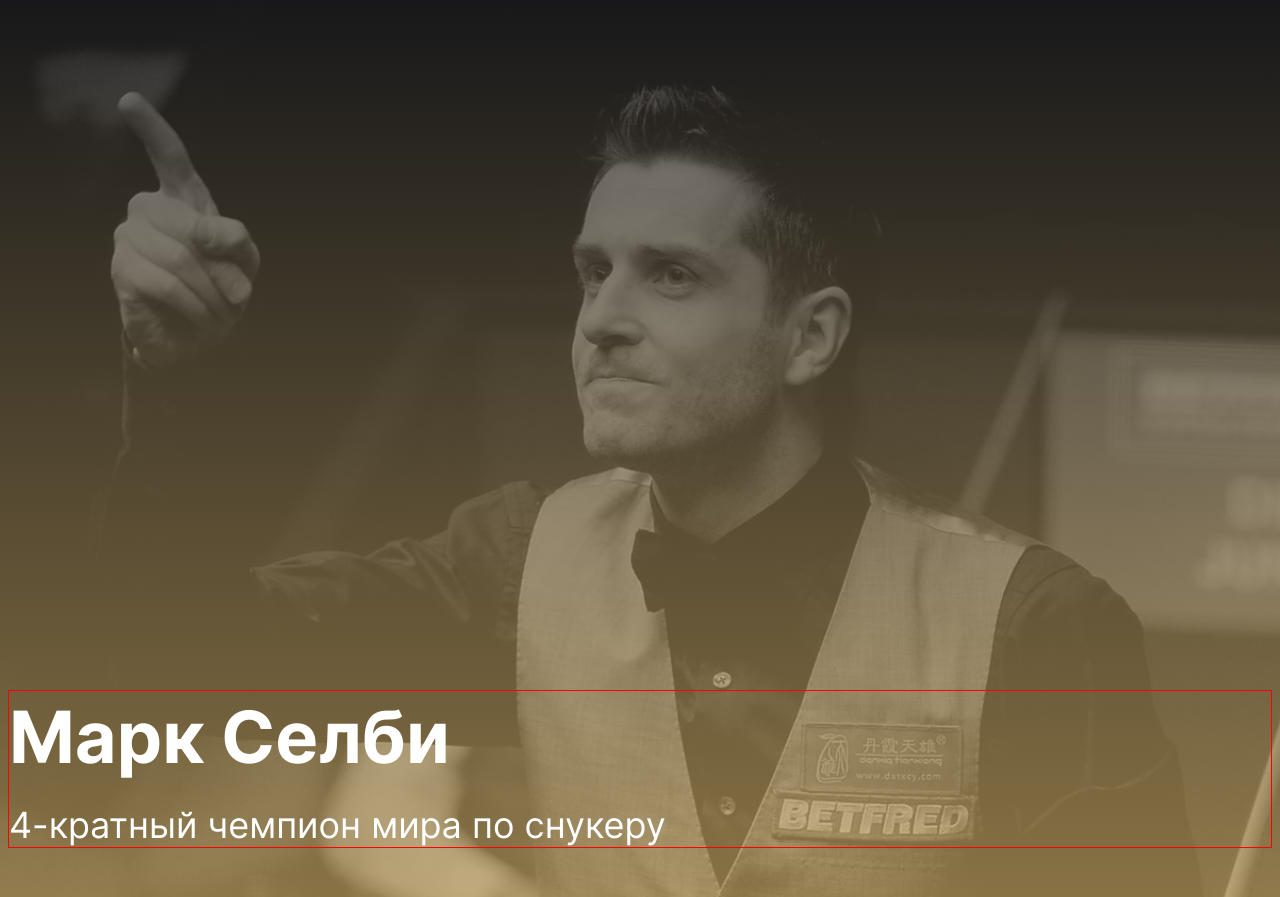
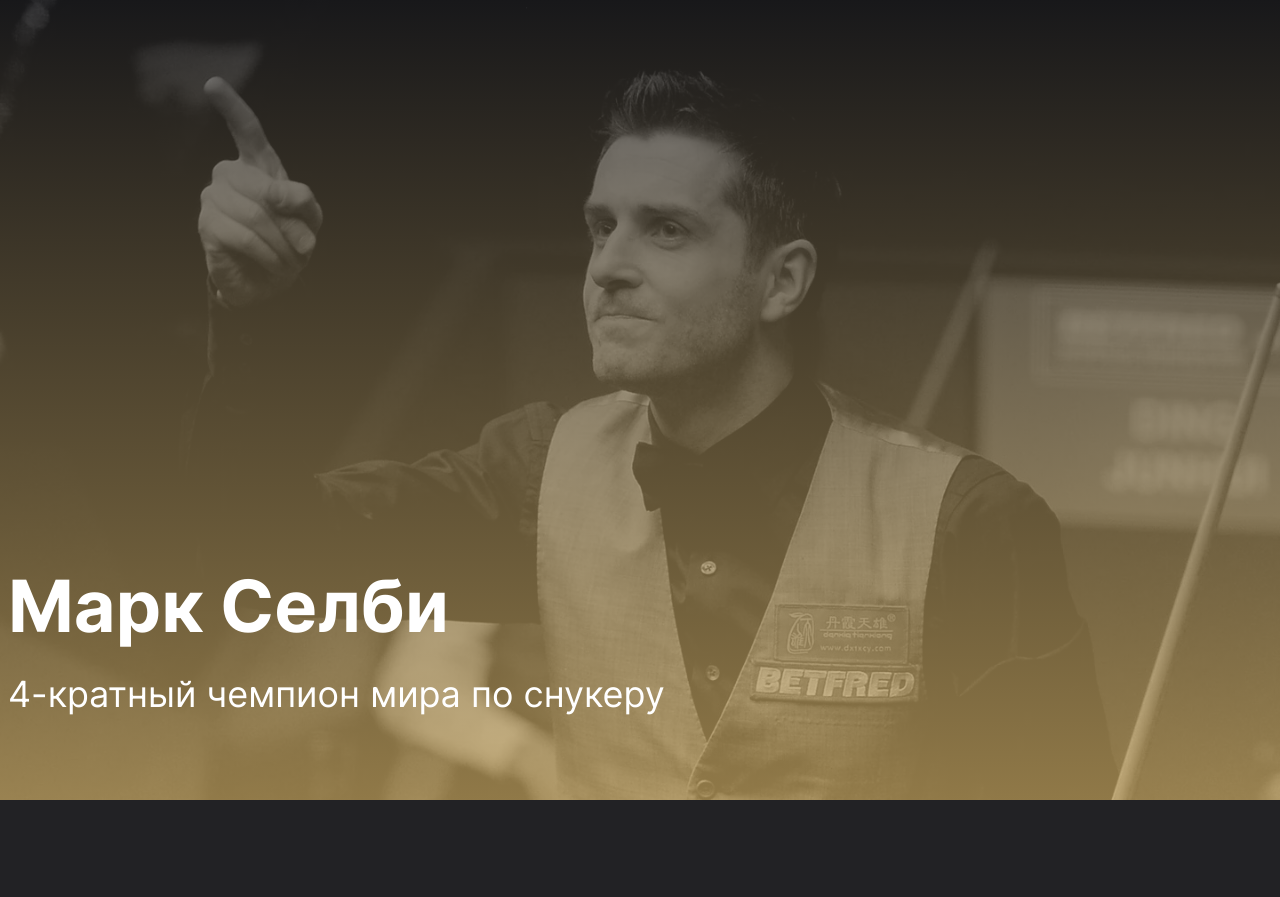
Before and after one commit to everwaveme/mark-selby, a website: page www/index.html in a window 1280 px wide. Shown: the top 897 px of the page. Drawn offline with Linux system fonts and the light colour scheme.

Commit message:
changed px to vh in desc section

```diff
--- a/src/styles/blocks/_desc.scss
+++ b/src/styles/blocks/_desc.scss
@@ -9,8 +9,8 @@
 }
 
 .desc-fade {
-  padding-top: 690px;
-  padding-bottom: 110px;
+  height: 100vh;
+  padding-top: 70vh;
   background: linear-gradient(180deg, rgba(34, 34, 37, 0.7) 0.01%, rgba(34, 34, 37, 0.7) 0.02%, rgba(34, 34, 37, 0.7) 0.03%, rgba(205, 172, 102, 0.7) 100%);
 }
 
--- a/src/styles/common/_mixins.scss
+++ b/src/styles/common/_mixins.scss
@@ -1,5 +1,5 @@
 @mixin container($width: 1264px) {
   max-width: $width;
   margin: 0 auto;
-  border: 1px solid red;
+  // border: 1px solid red;
 }
--- a/www/index.html
+++ b/www/index.html
@@ -239,9 +239,10 @@
     </section>
 
     <section class="facts">
-      <div class="facts-fade"></div>
-      <div class="facts-container">
+      <div class="facts-fade">
+        <div class="facts-container">
 
+        </div>
       </div>
     </section>
 
```
Also changed, not shown: www/style/style.css.
